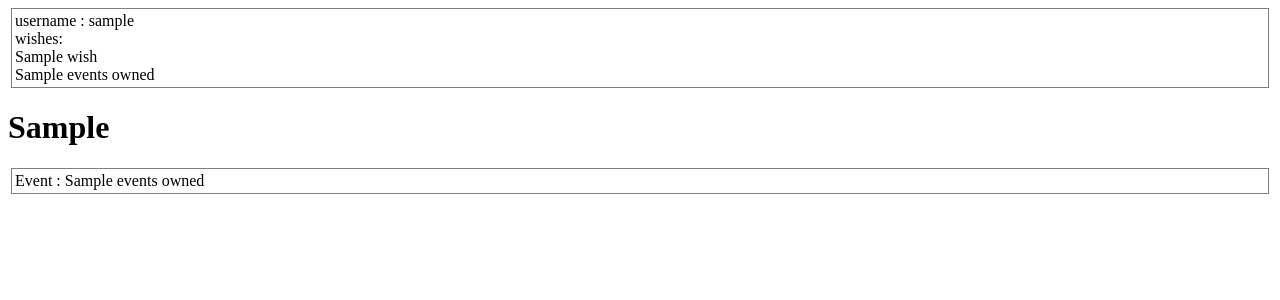
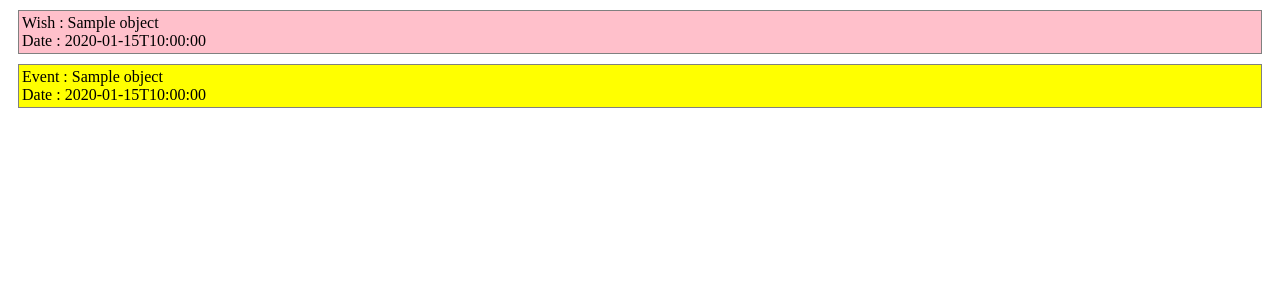
Before and after one commit to vincehar/Backend, a Django app: template upto/templates/upto/wishes.html in a window 1280 px wide. Shown: the top 300 px of the page. Run offline with Django 3.2, Linux system fonts and the light colour scheme; the template is opened without the code that fills it: most values are stand-ins (such as "Sample title", 1, 10 or a date in 2020).

Commit message:
[18.02.2016] - Marc + Wishes And Events list

```diff
--- a/NHPartners/settings.py
+++ b/NHPartners/settings.py
@@ -71,13 +71,13 @@ INSTALLED_APPS = (
     'mongoengine',
     'django_browserid',
     'mongoengine.django.mongo_auth',
-   	'rest_framework',
- 	'corsheaders',
+    'rest_framework',
+    'corsheaders',
 )
 
 MIDDLEWARE_CLASSES = (
     'django.contrib.sessions.middleware.SessionMiddleware',
-    'corsheaders.middleware.CorsMiddleware'
+    'corsheaders.middleware.CorsMiddleware',
     'django.middleware.common.CommonMiddleware',
     'django.middleware.csrf.CsrfViewMiddleware',
     'django.contrib.auth.middleware.AuthenticationMiddleware',
--- a/upto/static/upto/wishes.css
+++ b/upto/static/upto/wishes.css
@@ -1,7 +1,26 @@
-div#wishes {
+.wishes {
 	border-color:grey;
 	border-style:groove;
 	border-width:1px;
 	padding:3px;
-	margin:3px;
+	margin:10px;
+    background-color:pink;
 }
+
+.events {
+	border-color:grey;
+	border-style:groove;
+	border-width:1px;
+	padding:3px;
+	margin:10px;
+    background-color:yellow;
+}
+
+
+.test{
+   background-color:yellow;
+}
+
+.mainList{
+
+}
--- a/upto/templates/upto/myaccount.html
+++ b/upto/templates/upto/myaccount.html
@@ -23,8 +23,6 @@
     <div id="friends">{{ friend.to_user.user.username }}</div>
 {% endfor %}
 
-{% else %}
     <p>No user</p>
-{% endif %}
 </body>
 </html>
--- a/upto/templates/upto/wishes.html
+++ b/upto/templates/upto/wishes.html
@@ -4,28 +4,22 @@
        <link rel="stylesheet" type="text/css" href="../../static/upto/wishes.css">
 </head>
 <body>
-{% if user_wishes %}
-    {% for wish in user_wishes %}
-    <div id="wishes">
-        {% if wish.wishes %}
-            <div>username : {{ wish.user.username }}</div>
-            <div>wishes:</div>
-            {% for w in wish.wishes %}
-                <div>{{ w.title }}</div>
-        <div>{{ w.events_Owned.name }}</div>
-
-    </div>
-    {% endfor %}
+    <div>
+        {% if eventsList %}
+            {% for object in eventsList %}
+                {% if object.title %}
+                <div class="wishes">
+                    <div>Wish : {{ object.title }}</div>
+                    <div>Date : {{ object.creation_date|date:"c" }}</div>
+                </div>
+                {% endif %}
+                {% if object.name %}
+                <div class="events">
+                    <div>Event : {{ object.name }}</div>
+                    <div>Date : {{ object.start_date|date:"c" }}</div>
+                </div>
+                {% endif %}
+            {% endfor %}
         {% endif %}
     </div>
-    {% endfor %}
-{% endif %}
-
-    <h1>{{ user_events }}</h1>
-    {% for event in user_events %}
-        {% for e in event.events_Owned %}
-            <div id="wishes">
-                <div>Event : {{ e.name }}</div>
-            </div>
-        {% endfor %}
-    {% endfor %}
+</body>
```
Also changed, not shown: upto/mock.py (+11 -8 lines), upto/models.py (+11 -4 lines), upto/serializers.py (+5 -3 lines), upto/views.py (+30 -35 lines), upto/static/upto/style.css (line endings or trailing spaces).
